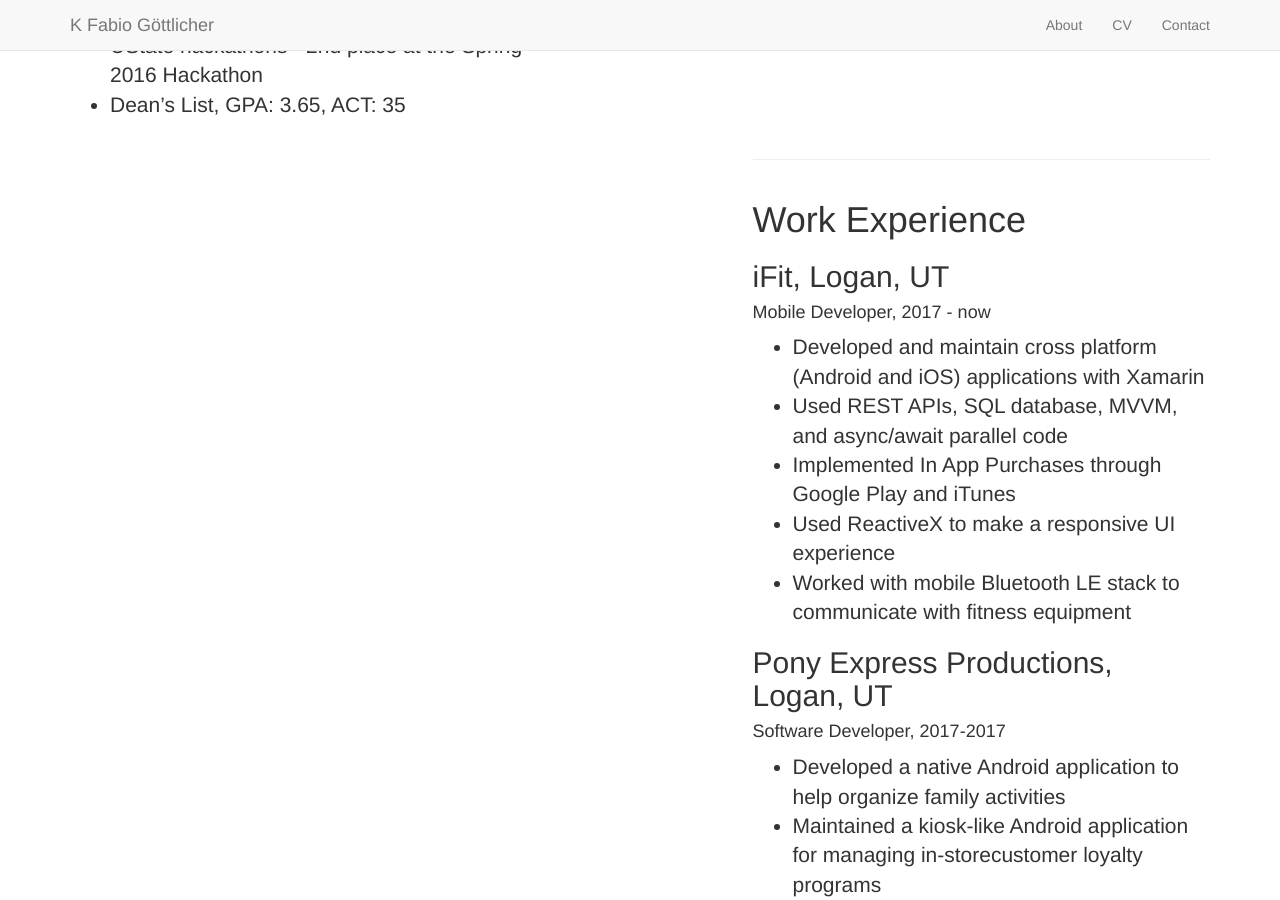
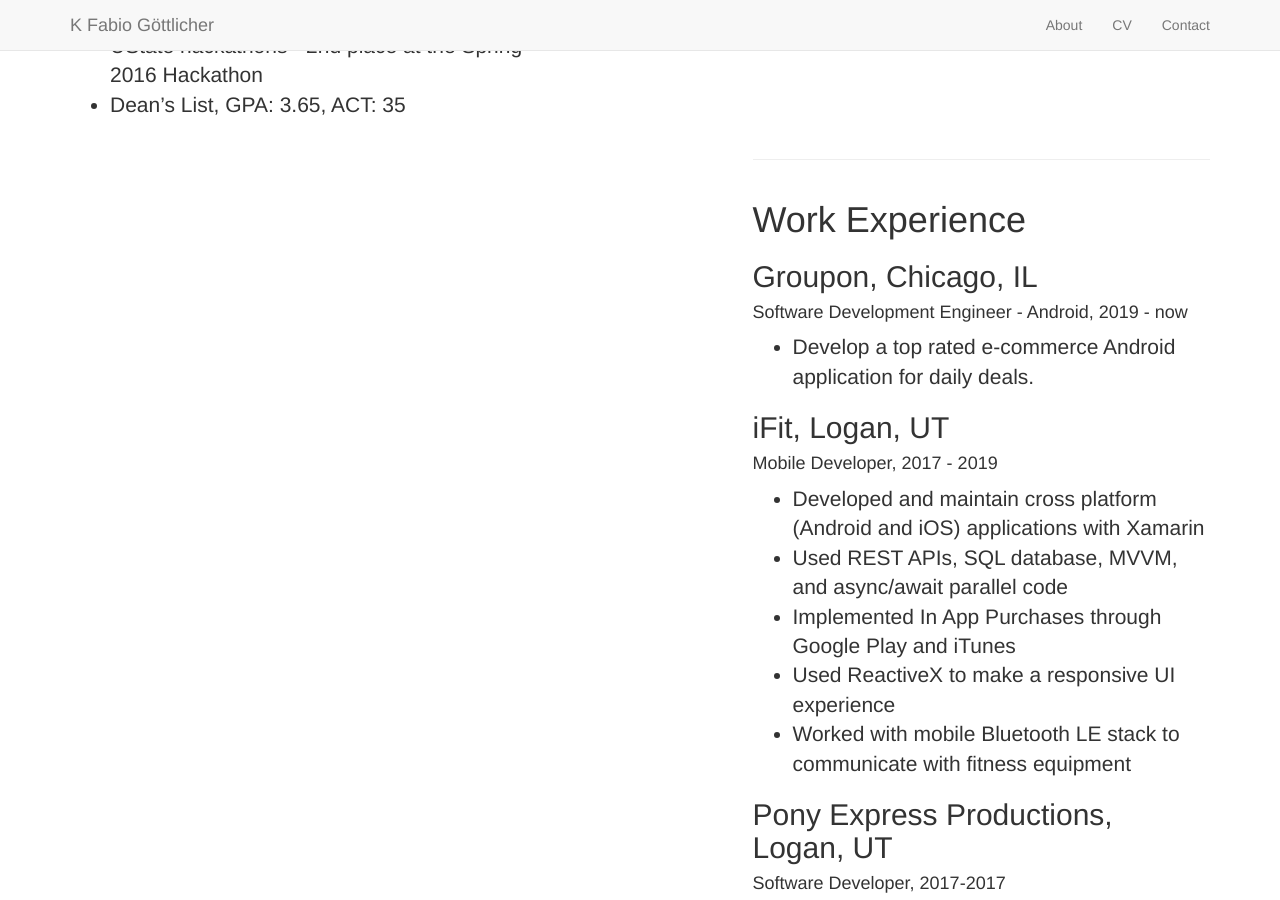
Before and after one commit to FabioCZ/Fabiocz.github.io, a Jekyll site: the page built from _posts/2018-01-13-cv-2work.markdown, in a window 1280 px wide and 900 px high, scrolled down 943 px. Built offline with Jekyll 4.4.1, drawn with Linux system fonts in a browser that asks for light colours; nearby versions of some CDN libraries; library files that are not in the unit come from our copies.

Commit message:
Update 2018-01-13-cv-2work.markdown

```diff
--- a/_posts/2018-01-13-cv-2work.markdown
+++ b/_posts/2018-01-13-cv-2work.markdown
@@ -5,8 +5,12 @@
 title: Work Experience
 description: |
 ---
+## Groupon, Chicago, IL
+####  Software Development Engineer - Android, 2019 - now
+* Develop a top rated e-commerce Android application for daily deals.
+
 ## iFit, Logan, UT
-####  Mobile Developer, 2017 - now
+####  Mobile Developer, 2017 - 2019
 * Developed and maintain cross platform (Android and iOS) applications with Xamarin
 * Used REST APIs, SQL database, MVVM, and async/await parallel code
 * Implemented In App Purchases through Google Play and iTunes
```
